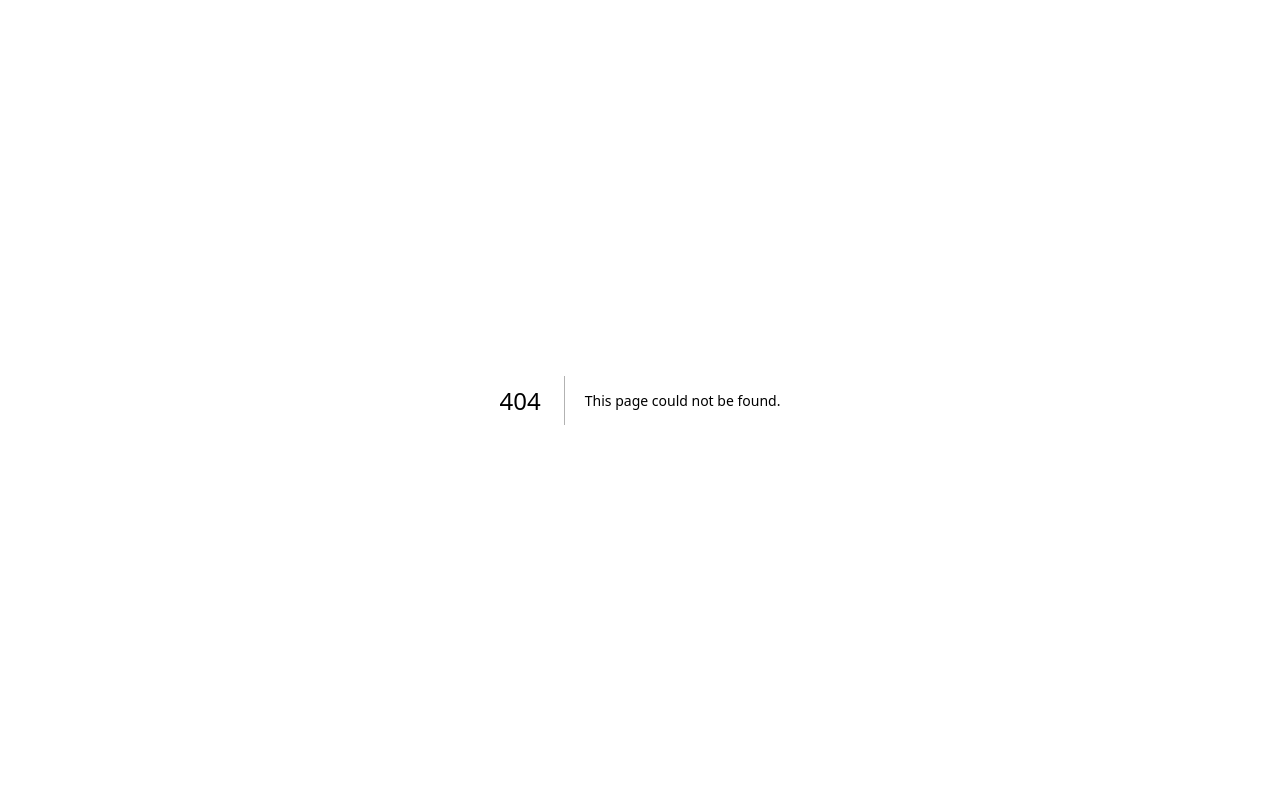
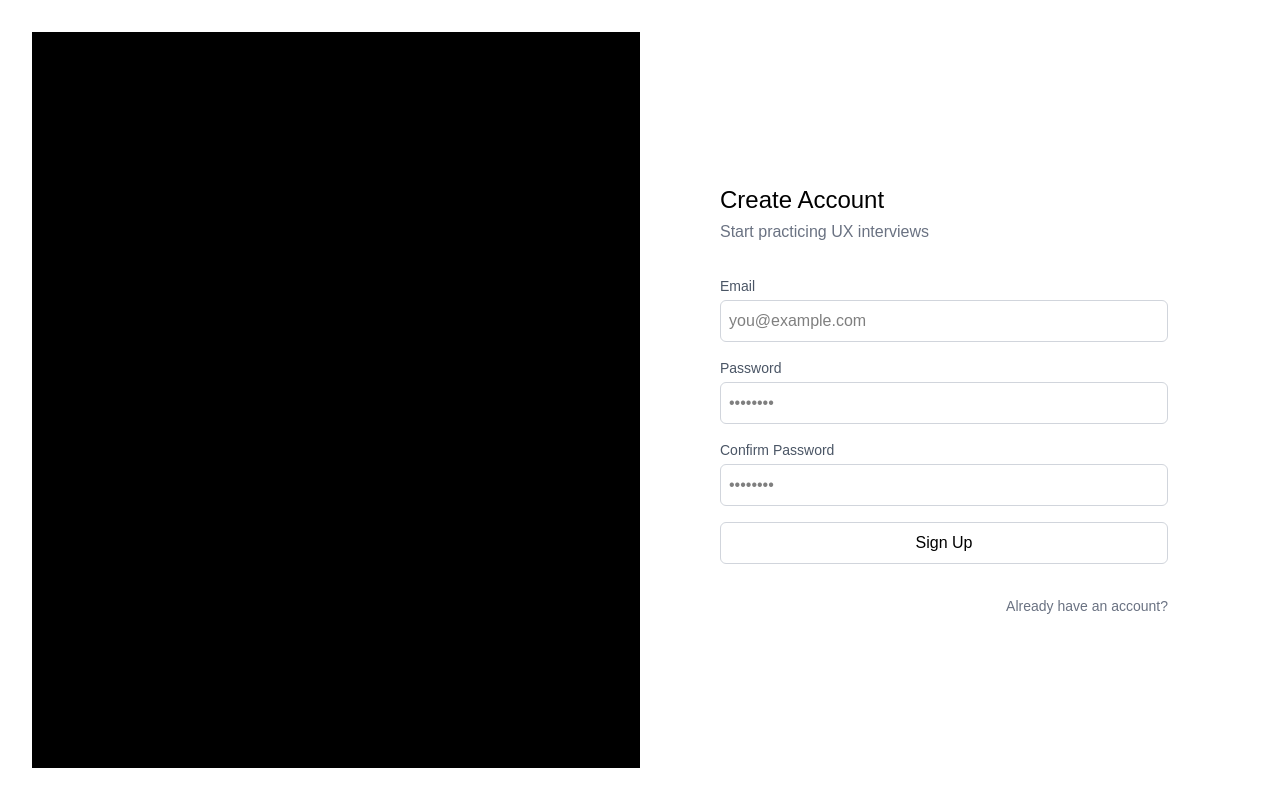
Before and after one commit to Junheng-Zheng/UXInterviewer, a Next.js app: page /Signup in a window 1280 px wide. Before the commit this address had no page. Built offline with nearby package versions, Linux system fonts and the light colour scheme.

Commit message:
added placeholder landing and user signin/signup

```diff
--- /dev/null
+++ b/src/app/Landing/page.js
@@ -0,0 +1,28 @@
+import Link from "next/link";
+
+const LandingPage = () => {
+  return (
+    <div className="text-black p-12">
+      <div className="flex justify-between items-center">
+        <div className="flex gap-4">
+          <span>UXInterviewer</span>
+          <Link href="/">Features</Link>
+          <Link href="/">Pricing</Link>
+        </div>
+        <div className="flex border border-gray-300 rounded-md">
+          <Link
+            href="/Signin"
+            className="p-2 hover:bg-gray-100 border-r border-gray-300"
+          >
+            Sign In +
+          </Link>
+          <Link href="/Signup" className="p-2 hover:bg-gray-100">
+            Sign Up +
+          </Link>
+        </div>
+      </div>
+    </div>
+  );
+};
+
+export default LandingPage;
--- /dev/null
+++ b/src/app/Signin/page.js
@@ -0,0 +1,48 @@
+import Link from "next/link";
+
+const SignIn = () => {
+  return (
+    <div className="min-h-screen p-8 flex items-stretch justify-center bg-white text-black ">
+      <div className="w-1/2 grow bg-black" />
+      <div className="text-black p-12 flex items-center justify-center w-1/2">
+        <div className="w-full flex flex-col gap-8 max-w-md">
+          <div className="flex flex-col gap-1">
+            <h1 className="text-2xl font-medium">Sign In</h1>
+            <p className="text-gray-500">Welcome back!</p>
+          </div>
+          <form className="flex flex-col gap-4">
+            <div className="flex flex-col gap-1">
+              <label className="text-sm text-gray-600">Email</label>
+              <input
+                placeholder="you@example.com"
+                className="border border-gray-300 rounded-md p-2 focus:outline-none focus:ring-1 focus:ring-gray-600"
+              />
+            </div>
+
+            <div className="flex flex-col gap-1">
+              <label className="text-sm text-gray-600">Password</label>
+              <input
+                type="password"
+                placeholder="••••••••"
+                className="border border-gray-300 rounded-md p-2 focus:outline-none focus:ring-1 focus:ring-gray-600"
+              />
+            </div>
+
+            <button
+              type="submit"
+              className="border border-gray-300 rounded-md p-2 hover:bg-gray-100 transition"
+            >
+              Sign In
+            </button>
+          </form>
+          <div className="flex justify-between text-sm text-gray-500">
+            <Link href="/">Forgot password?</Link>
+            <Link href="/Signup">Create account</Link>
+          </div>
+        </div>
+      </div>
+    </div>
+  );
+};
+
+export default SignIn;
--- /dev/null
+++ b/src/app/Signup/page.js
@@ -0,0 +1,66 @@
+import Link from "next/link";
+
+const SignUp = () => {
+  return (
+    <div className="min-h-screen p-8 flex items-stretch justify-center bg-white text-black">
+      {/* Left panel */}
+      <div className="w-1/2 grow bg-black" />
+
+      {/* Right panel */}
+      <div className="p-12 flex items-center justify-center w-1/2">
+        <div className="w-full flex flex-col gap-8 max-w-md">
+          {/* Header */}
+          <div className="flex flex-col gap-1">
+            <h1 className="text-2xl font-medium">Create Account</h1>
+            <p className="text-gray-500">Start practicing UX interviews</p>
+          </div>
+
+          {/* Form */}
+          <form className="flex flex-col gap-4">
+            <div className="flex flex-col gap-1">
+              <label className="text-sm text-gray-600">Email</label>
+              <input
+                type="email"
+                placeholder="you@example.com"
+                className="border border-gray-300 rounded-md p-2 focus:outline-none focus:ring-1 focus:ring-gray-600"
+              />
+            </div>
+
+            <div className="flex flex-col gap-1">
+              <label className="text-sm text-gray-600">Password</label>
+              <input
+                type="password"
+                placeholder="••••••••"
+                className="border border-gray-300 rounded-md p-2 focus:outline-none focus:ring-1 focus:ring-gray-600"
+              />
+            </div>
+
+            <div className="flex flex-col gap-1">
+              <label className="text-sm text-gray-600">Confirm Password</label>
+              <input
+                type="password"
+                placeholder="••••••••"
+                className="border border-gray-300 rounded-md p-2 focus:outline-none focus:ring-1 focus:ring-gray-600"
+              />
+            </div>
+
+            <button
+              type="submit"
+              className="border border-gray-300 rounded-md p-2 hover:bg-gray-100 transition"
+            >
+              Sign Up
+            </button>
+          </form>
+
+          {/* Footer */}
+          <div className="flex justify-between text-sm text-gray-500">
+            <span />
+            <Link href="/Signin">Already have an account?</Link>
+          </div>
+        </div>
+      </div>
+    </div>
+  );
+};
+
+export default SignUp;
```
